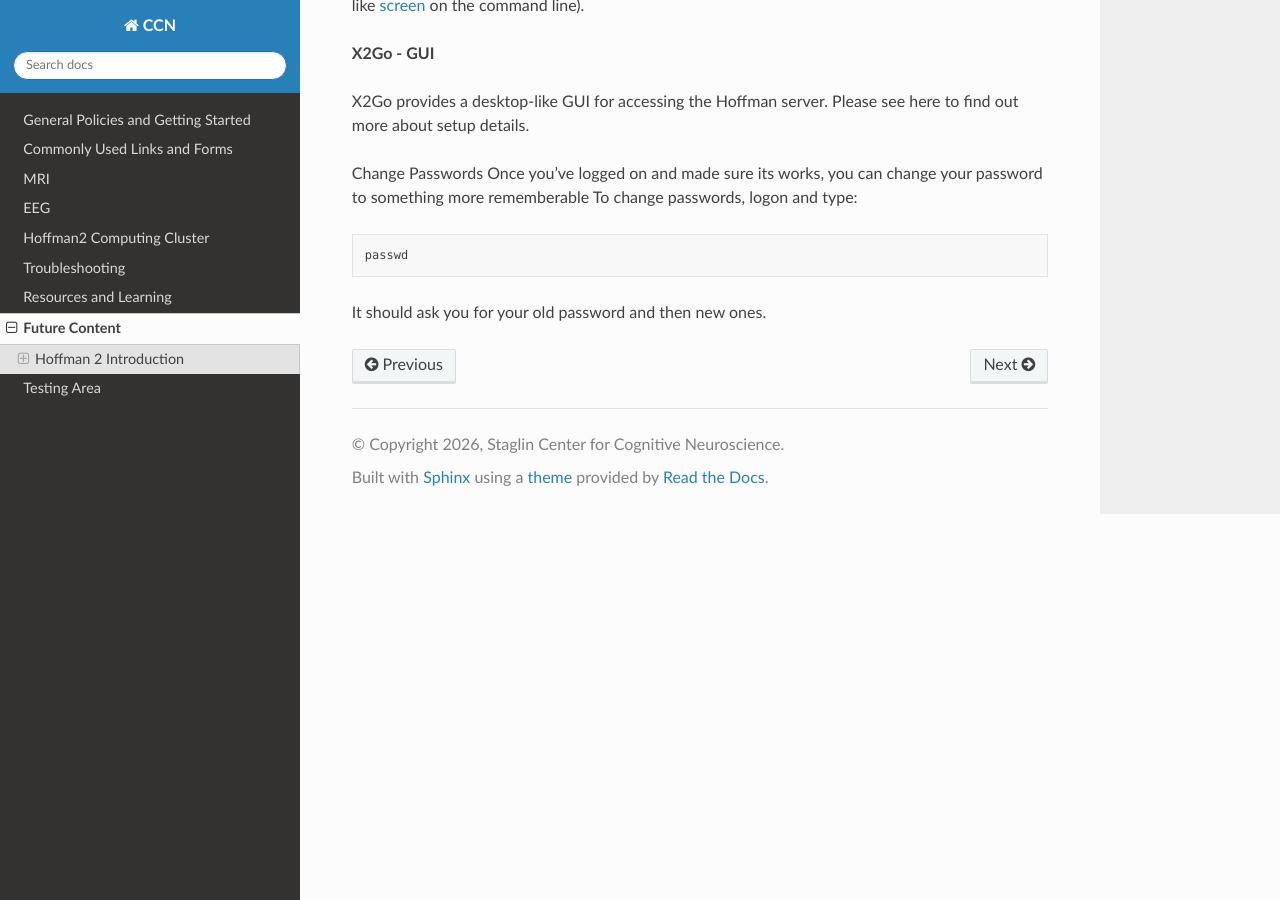
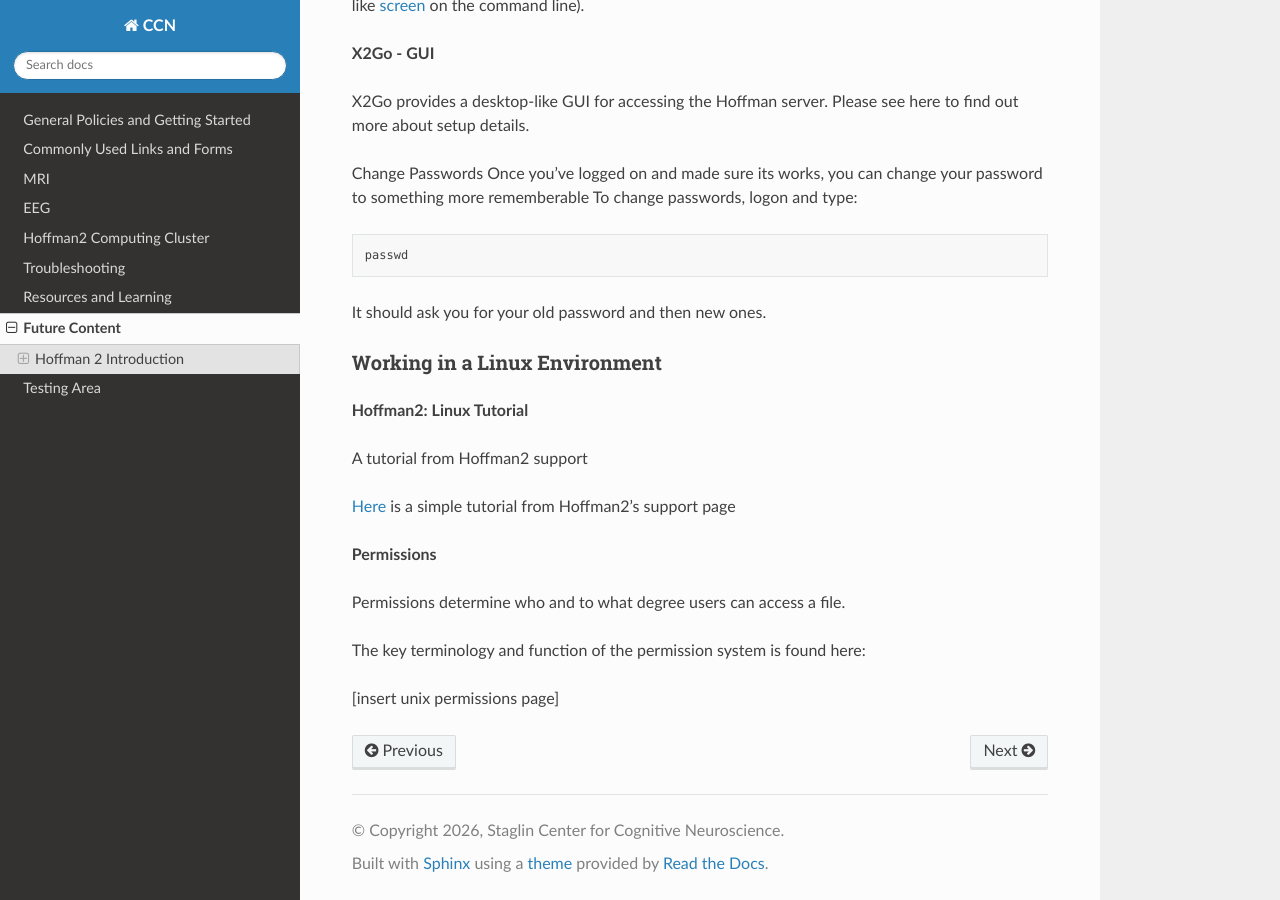
Before and after one commit to CCN-Support/CCN_Wiki, a Sphinx documentation site: the page built from docs/source/future_content.rst, in a window 1280 px wide and 900 px high, scrolled down 3018 px. Built offline with Sphinx 7.4.7 and the Read the Docs theme 3.1.0, drawn with Linux system fonts in a browser that asks for light colours.

Commit message:
Update future_content.rst

```diff
--- a/docs/source/future_content.rst
+++ b/docs/source/future_content.rst
@@ -118,3 +118,20 @@ Once you've logged on and made sure its works, you can change your password to s
   passwd
 
 It should ask you for your old password and then new ones.
+
+Working in a Linux Environment
+~~~~~~~~~~~~~~~~~~~~~~~~~~~~~~
+
+**Hoffman2: Linux Tutorial**
+
+A tutorial from Hoffman2 support
+
+`Here <https://www.hoffman2.idre.ucla.edu/Using-H2/Command-line/Unix-command-line.html>`_ is a simple tutorial from Hoffman2's support page
+
+**Permissions**
+
+Permissions determine who and to what degree users can access a file.
+
+The key terminology and function of the permission system is found here:
+
+[insert unix permissions page]
```
